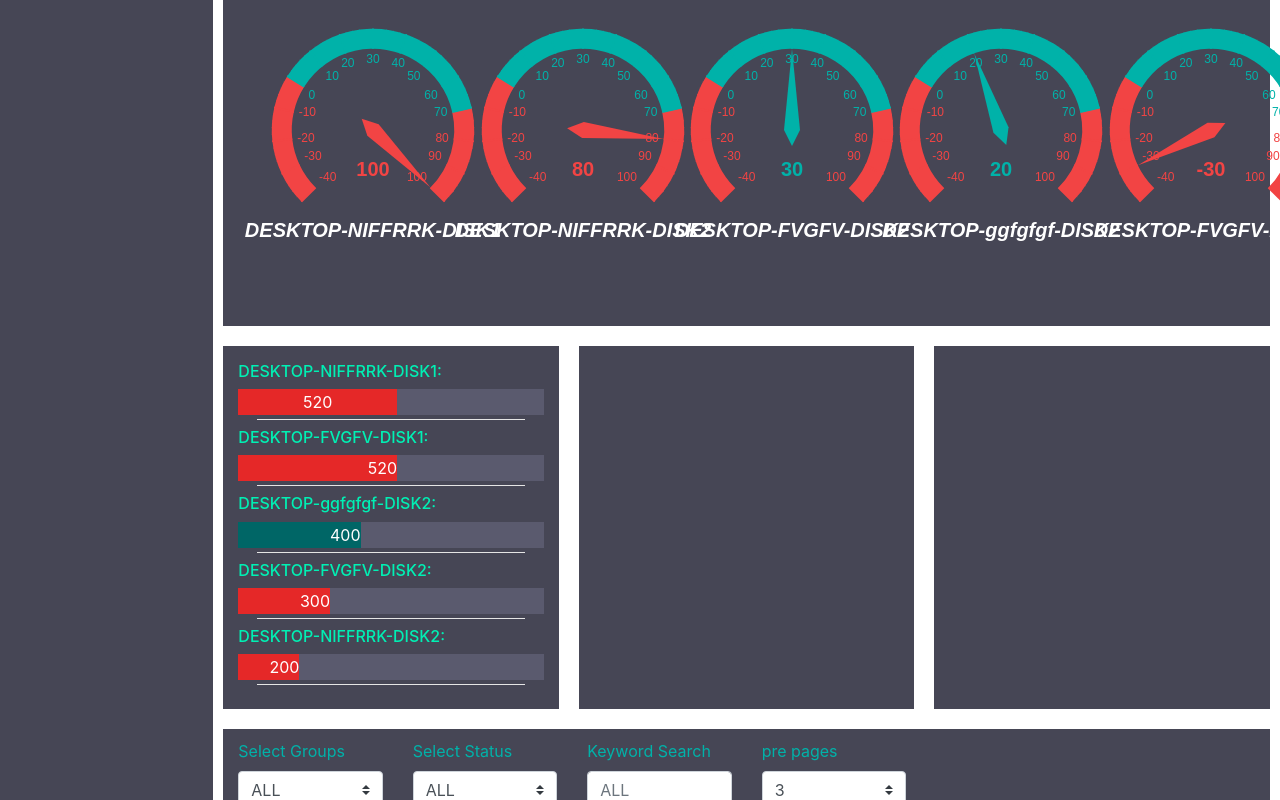
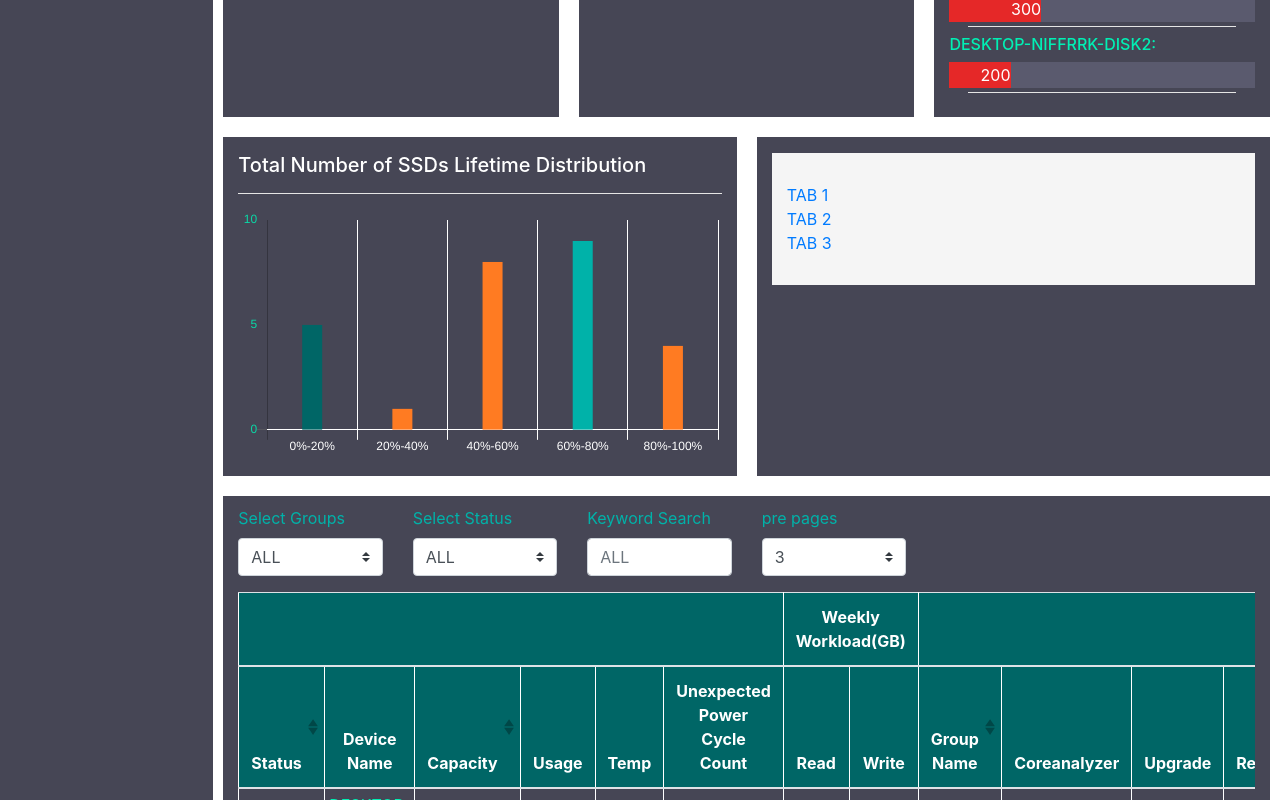
Before and after one commit to TWLighting/vuechatsA, a Vue app: page / in a window 1280 px wide. Shown: the part 980-1780 px from the top of the page. Built offline with nearby package versions, Linux system fonts and the light colour scheme.

Commit message:
新增ver2.0 第3層Lifetime Distribution demo

```diff
--- a/src/App.vue
+++ b/src/App.vue
@@ -88,7 +88,7 @@
             </b-col>
           </b-row>
           <!-- secord floor -->
-          <b-row>
+          <!--<b-row>
             <b-col class="temperaturelist justify-content-center">
               <a class="point" @click="changeLine">
                 <Temperaturegauge2
@@ -101,20 +101,15 @@
                 ></Temperaturegauge2>
               </a>
             </b-col>
-          </b-row>
-          <!-- third floor -->
-          <b-row cols="3">
+          </b-row>-->
+          <!-- third floor ver2.0 -->
+          <b-row cols="2">
             <b-col class="ssdcube">
-              <a class="point" @click="changePieRead">
-                <Ssdprogress :title="titlegroup[1]" :items="items" :btype="'Read'">
-                  <b-col>
-                    <h5>Read(MB/s)</h5>
-                  </b-col>
-                </Ssdprogress>
-              </a>
+              <Virticalbarcube :title="titlegroup[6]" :items="items"></Virticalbarcube>
             </b-col>
-            <b-col class="ssdcube"></b-col>
-            <b-col class="ssdcube"></b-col>
+            <b-col class="ssdcube">
+              <Temperaturecube></Temperaturecube>
+            </b-col>
           </b-row>
           <!-- table floor -->
           <b-row>
@@ -281,7 +276,6 @@ import Sidebar from "./components/Sidebar";
 import Chartcube from "./components/chartcube";
 import Gauge from "./components/charts/gauge";
 import Temperaturegauge from "./components/temperaturegauge";
-import Temperaturegauge2 from "./components/temperaturegauge2";
 import TempLine from "./components/tempLine";
 import Testalert from "./components/alert";
 //小工具彈窗
@@ -296,6 +290,9 @@ import Piechart from "./components/charts/peichart";
 // import widgetCoreanalyzer from "./components/widgetCoreanalyzer";
 //dev2.0新功能
 import { VueSvgGauge } from "vue-svg-gauge";
+import Virticalbarcube from "./components/virticalbarcube";
+
+import Temperaturecube from "./components/temperaturecube";
 const Testvuegauge = {
   props: {
     props: {
@@ -338,7 +335,7 @@ export default {
     Chartcube,
     Gauge,
     Temperaturegauge,
-    Temperaturegauge2,
+    Temperaturecube,
     TempLine,
     Linecube,
     Piecube,
@@ -347,7 +344,8 @@ export default {
     Testvuegauge,
     Piegroupread,
     Onepiecube,
-    VueSvgGauge
+    VueSvgGauge,
+    Virticalbarcube
   },
   beforeMount() {},
   mounted() {
@@ -601,7 +599,8 @@ export default {
         "5 SSDs With Heavy Write Workloads",
         "Top 5 Unexpected Power Loss SSDs",
         "Online/Total SSDs",
-        "5 SSDs With Temperature Abnormalities"
+        "5 SSDs With Temperature Abnormalities",
+        "Total Number of SSDs Lifetime Distribution"
       ],
       tableFrom: {
         acount: {
--- a/src/assets/sass/app.scss
+++ b/src/assets/sass/app.scss
@@ -243,3 +243,46 @@
   display: contents;
   border: 0px;
 }
+
+#temp.tabs {
+  background-color: #f5f5f5;
+  padding-top: 30px;
+  padding-bottom: 30px;
+}
+
+#temp .tabs .tab-pane {
+  margin-left: 20px;
+}
+
+#temp .tabs h3 {
+  font-size: 20px;
+  margin-top: 10px;
+  margin-bottom: 60px;
+}
+
+#temp .tabs p {
+  font-size: 14px;
+}
+
+#temp .tabs a {
+  font-size: 15px;
+  font-family: OpenSans, sans-serif;
+  font-weight: 700;
+  color: #fff;
+  padding: 30px;
+}
+
+#temp .tabs li {
+  background-color: #333;
+  margin-top: 1px;
+  text-align: center;
+  height: 110px;
+  width: 110px;
+  padding-top: 45px;
+  -webkit-border-radius: 3px;
+  border-radius: 3px;
+}
+
+#temp .tabs li.active {
+  background-color: #ff8b38;
+}
--- a/src/components/charts/totalgauge.vue
+++ b/src/components/charts/totalgauge.vue
@@ -15,6 +15,7 @@
 
 <script>
 import ECharts from "vue-echarts";
+import "echarts/lib/chart/gauge";
 
 export default {
   props: {
--- /dev/null
+++ b/src/components/charts/verticalbar.vue
@@ -0,0 +1,24 @@
+<script>
+import { Bar, mixins } from "vue-chartjs";
+const { reactiveProp } = mixins;
+export default {
+  extends: Bar,
+  mixins: [reactiveProp],
+  props: {
+    chartData: {
+      type: Object,
+      default: null
+    },
+    options: {
+      type: Object,
+      default: null
+    }
+  },
+  mounted() {
+    this.renderChart(this.chartData, this.options);
+  },
+  data() {
+    return {};
+  }
+};
+</script>
--- a/src/components/temperaturegauge2.vue
+++ b/src/components/temperaturecube.vue
@@ -1,28 +1,26 @@
 <!--J-NOTE 使用echart的gauge-->
 <template>
-  <div>
-    <b-row cols-sm="2" cols-md="5" class="d-flex">
-      <b-col sm="12" md="12">
-        <div>
-          <h5>{{ this.title }}</h5>
-          <hr size="1" width="100%" color="#ffffff" />
+  <div id="temp" class="tabs">
+    <div class="container">
+      <div class="row">
+        <div class="col-xl-2">
+          <ul class="nav nav-pills nav-stacked flex-column">
+            <li class="active">
+              <a href="#tab_a" data-toggle="pill">TAB 1</a>
+            </li>
+            <li>
+              <a href="#tab_b" data-toggle="pill">TAB 2</a>
+            </li>
+            <li>
+              <a href="#tab_c" data-toggle="pill">TAB 3</a>
+            </li>
+          </ul>
         </div>
-      </b-col>
-      <template v-if="items.length">
-        <b-col v-for="item in Temperature" :key="item.id">
-          <egauge
-            :style="{ width: '270px', height: '300px' }"
-            :tempvalue="item.Temp"
-            :name="item.DeviceName"
-          ></egauge>
-        </b-col>
-      </template>
-    </b-row>
+      </div>
+    </div>
   </div>
 </template>
 <script>
-import egauge from "./charts/egauge";
-
 export default {
   props: {
     title: {
@@ -41,7 +39,7 @@ export default {
       type: Boolean
     }
   },
-  components: { egauge },
+  components: "",
   methods: {
     fixtemp(temp) {
       return temp + 40;
@@ -70,11 +68,7 @@ export default {
       this.$emit("changeTriangle", !this.controltri);
     }
   },
-  computed: {
-    Temperature: function() {
-      return this.items.slice().sort((a, b) => b.Temp - a.Temp);
-    }
-  },
+  computed: {},
   data() {
     return {
       triangleTop: true,
--- /dev/null
+++ b/src/components/virticalbarcube.vue
@@ -0,0 +1,136 @@
+<template>
+  <div>
+    <h5>{{ this.title }}</h5>
+    <hr size="1" width="100%" color="#ffffff" />
+    <Vbarchart
+      :chartData="chartData"
+      :options="chartOptions"
+      :styles="{ height: this.height, position: 'relative' }"
+    ></Vbarchart>
+  </div>
+</template>
+<script>
+import Vbarchart from "./charts/verticalbar";
+
+export default {
+  props: {
+    height: {
+      type: String,
+      default: "250px"
+    },
+    items: {
+      type: Array,
+      default: null
+    },
+    title: {
+      type: String,
+      default: null
+    },
+    ifAlert: {
+      type: Boolean,
+      default: false
+    }
+  },
+  components: { Vbarchart },
+  methods: {
+    statucolor(statusValue) {
+      let color = "";
+      if (statusValue >= 90) {
+        color = "#006666";
+      } else if (statusValue >= 80) {
+        color = "#008E8A";
+      } else if (statusValue >= 60) {
+        color = "#00B2A9";
+      } else if (statusValue >= 20) {
+        color = "#FF7B22";
+      } else {
+        color = "#E52828";
+      }
+      return color;
+    },
+    setbardata() {
+      let labels = ["0%-20%", "20%-40%", "40%-60%", "60%-80%", "80%-100%"];
+      let backgroundColor = [];
+      let borderColor = [];
+      let data = [5, 1, 8, 9, 4];
+
+      for (let ssdrow of this.items) {
+        let barcolor = this.statucolor(ssdrow.risk);
+        backgroundColor.push(barcolor);
+        borderColor.push(barcolor);
+      }
+      // 創建charts圖形的必要屬性
+      this.chartData = Object.assign({}, this.chartData, {
+        labels: labels,
+        borderSkipped: "bottom",
+        datasets: [
+          {
+            label: "total",
+            barPercentage: 0.1,
+            barThickness: 20,
+            backgroundColor: backgroundColor,
+            borderColor: borderColor,
+            data: data
+          }
+        ]
+      });
+    }
+  },
+
+  created() {
+    this.setbardata();
+  },
+  data() {
+    return {
+      chartData: null,
+      chartOptions: {
+        legend: {
+          display: false
+        },
+        layout: {
+          padding: {
+            left: 0,
+            right: 0,
+            top: 10,
+            bottom: 0
+          }
+        },
+        maintainAspectRatio: false, // my new default options
+        scales: {
+          xAxes: [
+            {
+              ticks: {
+                fontColor: "#ffffff",
+                z: 10
+              },
+              stacked: false,
+              gridLines: {
+                color: "#ffffff",
+                offsetGridLines: true
+              }
+            }
+          ],
+          yAxes: [
+            {
+              ticks: {
+                beginAtZero: true,
+                fontColor: "#09D9A7",
+                stepSize: 5, // 設定 y 軸的數字級距
+                z: 10
+              },
+              stacked: false,
+              gridLines: {
+                lineWidth: 1,
+                zeroLineColor: "#56565E",
+                color: "#464655",
+                offsetGridLines: false,
+                z: -10
+              }
+            }
+          ]
+        }
+      }
+    };
+  }
+};
+</script>
```
